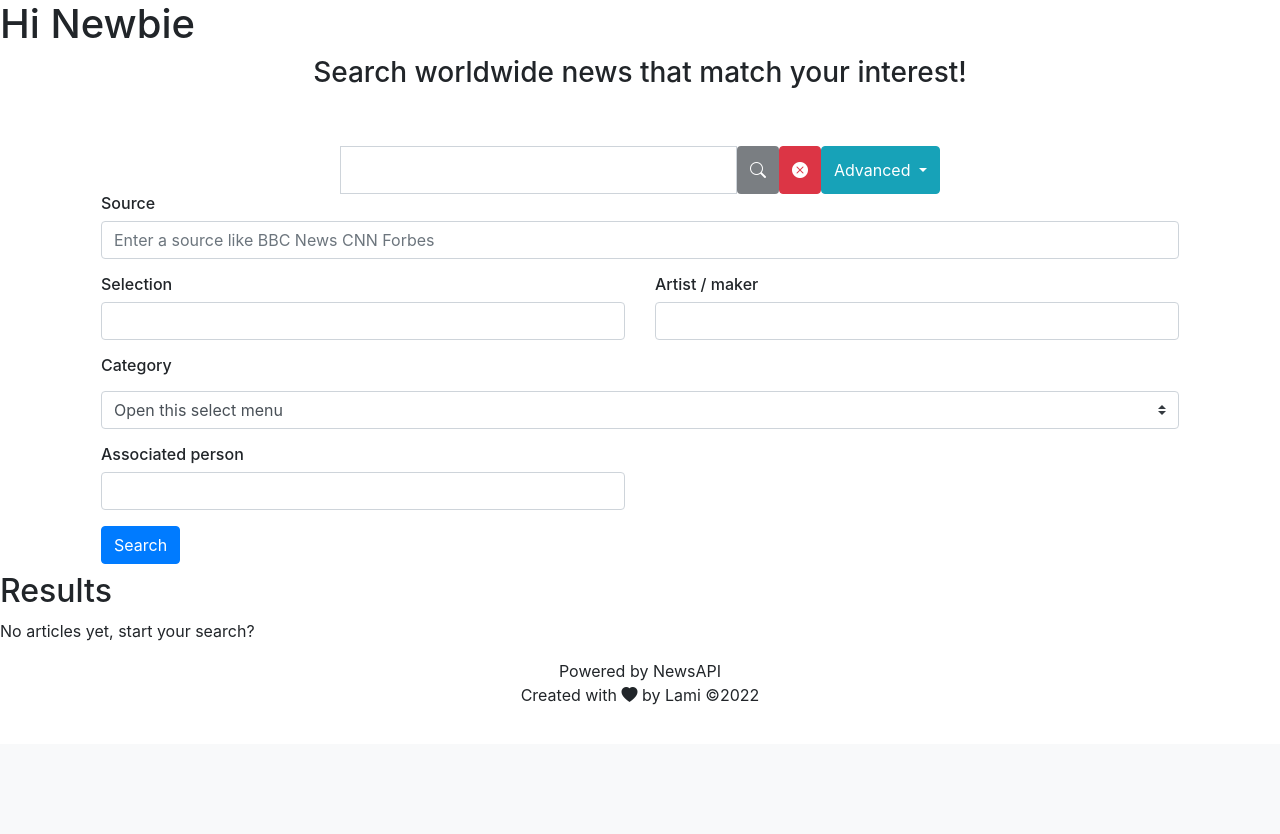
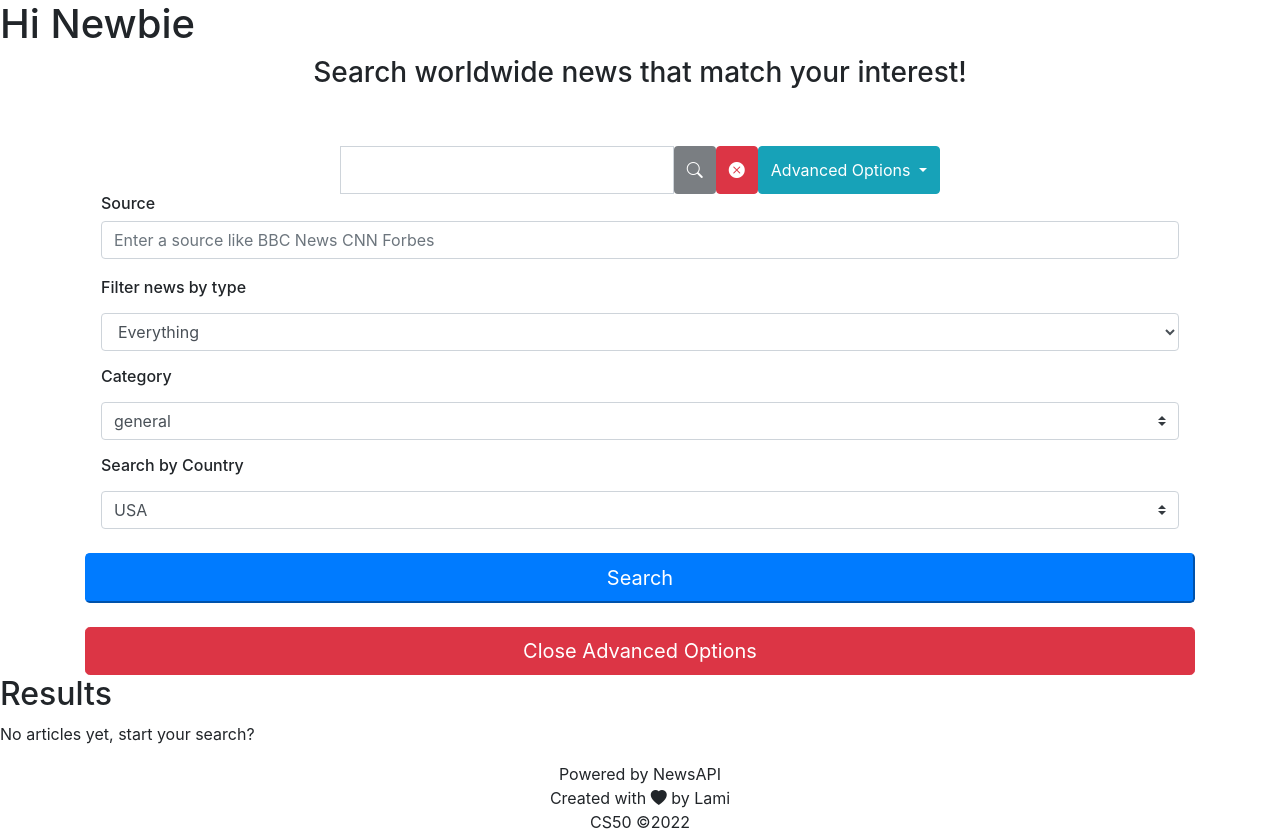
Before and after one commit to tolem/5, a Django app: page / in a window 1280 px wide, after a click on "Advanced Options". Shown: the part 56-890 px from the top of the page. Before the commit the page ends 761 px from the top, so only its background shows below. Run offline with Django 4.2, Linux system fonts and the light colour scheme; some libraries are stand-ins or nearby versions.

Commit message:
added advanced search button

```diff
--- a/project5/capstone/static/capstone/index.js
+++ b/project5/capstone/static/capstone/index.js
@@ -9,20 +9,37 @@ document.addEventListener('DOMContentLoaded', function() {
 	let previous = document.getElementsByClassName('page-item');
     let next = document.getElementsByClassName('page-item');
     let searchCount = document.querySelector('#result-count');
+    let advancedSearch = document.querySelector('.advanced-search');
+    const selectCountry = document.querySelector('#inputState');
+    const selectCategory = document.querySelector('#inputCategory');
+    const selectNewsType = document.querySelector('#newsType');
+    const selectNewsSource = document.querySelector('.news-source');
+
 	const csrftoken = getCookie('csrftoken'); // csrf token from page
 	console.log(csrftoken, searchQuery, submitQuery, searchQuery.value.trim().length );
 
 	submitQuery.disabled = true;
+	advancedSearch.disabled = true;
+
 	searchQuery.onchange = () => {
-
+		// by default submit button are disabled unless user enters a string
 		if (searchQuery.value.trim().length > 0){
 			submitQuery.disabled = false;
+			advancedSearch.disabled = false;
 		}
 		else{
 			submitQuery.disabled = true;
+			advancedSearch.disabled = true;
 
 		}
 	};
+
+
+	advancedSearch.onclick = () => {
+		console.log(selectCountry.value, selectCategory.value, selectNewsType.value, selectNewsSource.value);
+		// invokes the search form
+		searchForm.requestSubmit();
+	}
 
 	next[1].style.display = 'none';
     previous[0].style.display = 'none';
--- a/project5/capstone/templates/capstone/index.html
+++ b/project5/capstone/templates/capstone/index.html
@@ -20,60 +20,119 @@
   <button class="btn btn-danger" type="reset"><i class="bi bi-x-circle-fill"></i></button>
 
   <button type="button" class="btn btn-info dropdown-toggle" type="button" data-toggle="collapse" data-target="#advancedOptions" aria-expanded="false" aria-controls="advancedOptions">
-    <span class="">Advanced</span>
+    <span class="">Advanced Options</span>
   </button>
 </form>
-
-
-<!-- <form class="form-inline my-2 my-lg-0">
-  <input type="search" class="form-control mr-sm-2” type=”search" placeholder="Search" aria-label="Search">
-  <button class="btn btn-outline-success my-2 my-sm-0" type="submit">Search</button>
-  <button class="btn btn-outline-primary my-2 my-sm-0" type="button" data-toggle="collapse" data-target="#advancedOptions" aria-expanded="false" aria-controls="advancedOptions">Advanced Options</button>
-</form> -->
 
 
 <div class="collapse adv-search" id="advancedOptions">
   <!-- advanced options content goes here  -->
   <div class="px-3 pb-2">
         <div class="row">
-        <div class="col-md mb-3">
+        <div class="col-md mb-3 searchLocation">
           <h6> Source </h6>
-          <input type="text" class="form-control searchLocation" placeholder="Enter a source like BBC News CNN Forbes">
+          <input type="text" class="form-control news-source" placeholder="Enter a source like BBC News CNN Forbes">
         </div>
       </div>
 
       <div class="row">
         <div class="col-md mb-3">
-          <h6> Selection </h6>
-          <input type="text" class="form-control" placeholder="">
-        </div>
-        <div class="col-md mb-3">
-          <h6>Artist / maker</h6>
-          <input type="text" class="form-control" placeholder="">
+
+            <label for="newsType">  <h6> Filter news by type</h6></label>
+            <select class="form-control" id="newsType">
+              <option value="Everything">Everything</option>
+              <option value="Headlines"> HeadLines </option>
+            </select>
+
         </div>
       </div>
       <div class="row">
             <div class="col-md mb-3">
-            <h6><label for="inputState">Category</label> </h6>
-            <select id="inputState" class="custom-select">
-              <option selected>Open this select menu</option>
-              <option value="1">One</option>
-              <option value="2">Two</option>
-              <option value="3">Three</option>
+            <h6><label for="inputCategory">Category</label> </h6>
+            <select id="inputCategory" class="custom-select">
+              <option value="general"> general</option>
+              <option value="business">business</option>
+              <option value="entertainment">entertainment</option>
+              <option value="health">health</option>
+              <option value="science">science</option>
+              <option value="sports">sports</option>
+              <option value="technology">technology</option>
             </select>
         </div>
 
        </div>
        <div class="row">
-        <div class="col-md-6 mb-3">
-          <h6>Associated person</h6>
-          <input type="text" class="form-control" placeholder="">
+        <div class="col-md mb-3">
+               <h6><label for="inputState">Search by Country</label> </h6>
+                <select id="inputState" class="custom-select">
+                      <option value="us"> USA</option>
+                      <option value="sg">Singapore</option>
+                      <option value="ng">Nigeria</option>
+                      <option value="ch">Switzerland</option>
+                      <option value="ar">Argentina</option>
+                      <option value="gr">Greece</option>
+                      <option value="nl">Netherland</option>
+                      <option value="za">South Africa</option>
+                     <option value="au">Australia</option>
+                    <option value="hk">Hong Kong</option>
+                    <option value="nz">Netherland</option>
+                    <option value="kr">South Korea</option>
+                    <option value="at">Austria</option>
+                    <option value="hu">Hungary</option>
+                     <option value="se">Sweden</option>
+                    <option value="be">Belguim</option>
+                    <option value="in">India</option>
+                    <option value="no">Norway</option>
+                    <option value="br">Brazil</option>
+                    <option value="id">Indonesia</option>
+                    <option value="ph">Philippines</option>
+                    <option value="tw">Taiwan</option>
+                    <option value="bg">Bulgaria</option>
+                    <option value="ie">Ireland</option>
+                    <option value="pl">Poland</option>
+                    <option value="th">Thailand</option>
+                    <option value="ca">Canada</option>
+                    <option value="il">Isreal</option>
+                    <option value="pt">Portugal</option>
+                    <option value="tr">Turkey</option>
+                    <option value="cn">China</option>
+                    <option value="it">Italy</option>
+                    <option value="ro">Romania</option>
+                    <option value="ae">UAE</option>
+                    <option value="co">Colombia</option>
+                    <option value="jp">Japan</option>
+                    <option value="ru">Russia</option>
+                    <option value="ua">Ukraine</option>
+                    <option value="cu">Cuba</option>
+                    <option value="lv">Latvia</option>
+                    <option value="sa">Saudi Arabia</option>
+                    <option value="gb">United Kingdom</option>
+                    <option value="cz">Czech Republic</option>
+                    <option value="lt">Lithuania</option>
+                    <option value="rs">Serbia</option>
+                    <option value="eg">Egypt</option>
+                    <option value="my">Malaysia</option>
+                    <option value="ve">Venuzuela</option>
+                    <option value="fr">France</option>
+                    <option value="mx">Mexico</option>
+                    <option value="sk">Slovakia</option>
+                    <option value="de">Germany</option>
+                    <option value="ma">Morocco</option>
+                    <option value="si">Slovenia</option>
+                </select>
+            </div>
+
         </div>
       </div>
 
-     <div class="d-grid">
-        <button type="button" class="btn btn-primary">Search</button>
+     <div class="grid">
+        <button type="button" class="btn-lg btn-block btn-primary advanced-search">Search </button>
       </div>
+      <br/>
+      <div class="grid">
+        <a class="btn btn-danger btn-block btn-lg" data-toggle="collapse" href="#advancedOptions" role="button" aria-expanded="false" aria-controls="advancedOptions">Close Advanced Options</a>
+      </div>
+
  </div>
 </div>
 
@@ -102,3 +161,14 @@
 {% block script %}
     <script src="{% static 'capstone/index.js' %}"> </script>
 {% endblock %}
+
+<!--         <div class="col-md mb-3">
+          <h6>Artist / maker</h6>
+          <input type="text" class="form-control" placeholder="">
+        </div> -->
+
+        <!-- <form class="form-inline my-2 my-lg-0">
+  <input type="search" class="form-control mr-sm-2” type=”search" placeholder="Search" aria-label="Search">
+  <button class="btn btn-outline-success my-2 my-sm-0" type="submit">Search</button>
+  <button class="btn btn-outline-primary my-2 my-sm-0" type="button" data-toggle="collapse" data-target="#advancedOptions" aria-expanded="false" aria-controls="advancedOptions">Advanced Options</button>
+</form> -->
--- a/project5/capstone/templates/capstone/layout.html
+++ b/project5/capstone/templates/capstone/layout.html
@@ -41,7 +41,7 @@
                 </li>
                 {% if user.is_authenticated %}
                     <li class="nav-item">
-                        <a class="nav-link" href="#">Bookmark</a>
+                        <a class="nav-link" href="{% url 'bookmark' %}">Bookmark</a>
                     </li>
                     <li class="nav-item">
                         <a class="nav-link" href="{% url 'logout' %}">Log Out</a>
@@ -62,6 +62,6 @@
             {% block body %}
             {% endblock %}
         </div>
-        <footer>  Powered by <span class="tag is-success">NewsAPI</span> <br> Created with <i class="bi bi-heart-fill"></i> by  Lami &copy;2022</footer>
+        <footer>  Powered by <span class="tag is-success">NewsAPI</span> <br> Created with <i class="bi bi-heart-fill"></i> by  Lami <br> CS50 &copy;2022</footer>
     </body>
 </html>
--- a/project5/capstone/urls.py
+++ b/project5/capstone/urls.py
@@ -5,6 +5,7 @@ from . import views
 
 urlpatterns = [
     path("", views.index, name="index"),
+    path("bookmarks", views.bookmark, name="bookmark"),
     path("login", views.login_view, name="login"),
     path("logout", views.logout_view, name="logout"),
     path("register", views.register, name="register"),
--- a/project5/capstone/views.py
+++ b/project5/capstone/views.py
@@ -26,6 +26,10 @@ api = NewsApiClient(api_key=NEWS_API_KEY)
 
 def index(request):
     return render(request, "capstone/index.html")
+
+
+def bookmark(request):
+    return render(request, "capstone/bookmark.html")
 
 
 def login_view(request):
```
Also changed, not shown: project5/capstone/templates/capstone/bookmark.html (added, +15 -0 lines).
